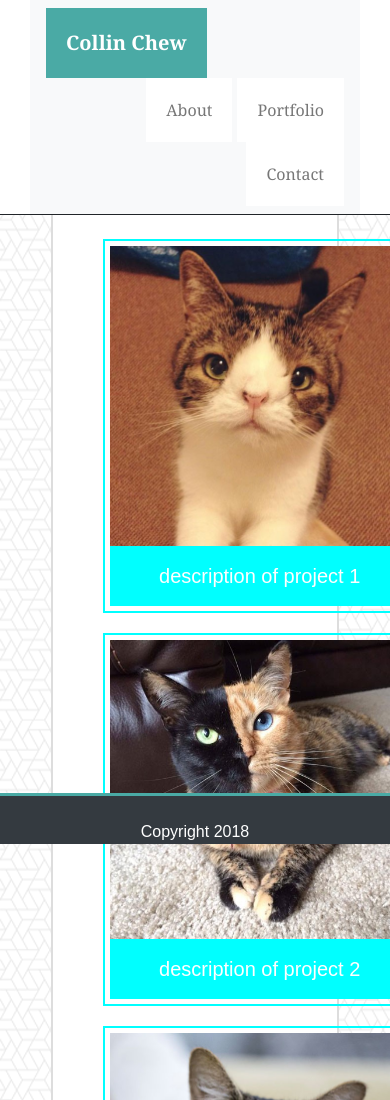
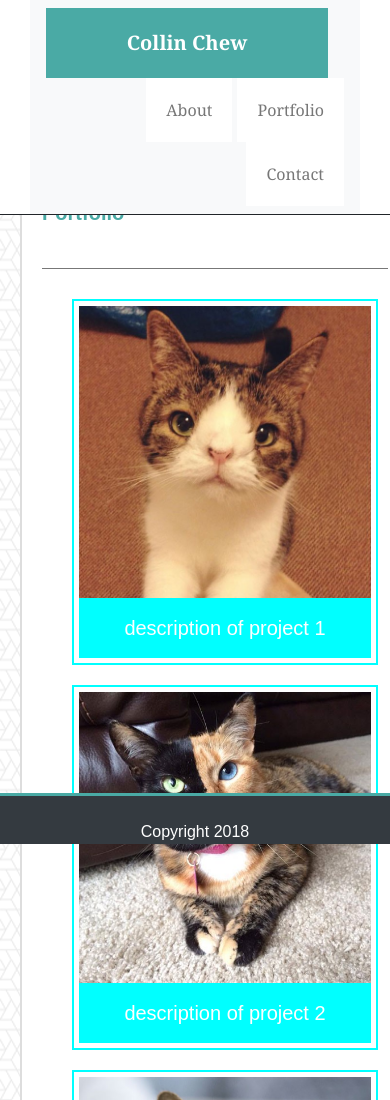
Before and after one commit to juicychewc/responsive-portfolio, a plain HTML site: page portfolio.html in a window 390 px wide. Shown: the top 1100 px of the page. Drawn offline with nearby package versions, Linux system fonts and the light colour scheme.

Commit message:
added media elements

```diff
--- a/assets/css/style.css
+++ b/assets/css/style.css
@@ -162,10 +162,91 @@ textarea[type=text]:focus {
 #myimage {
     float: left;
     width: 20%;
-    margin-right: 1vw;
+    margin-right: 2vw;
     margin-bottom: 1vw;
 }
 
 #submitbutton {
     width: 100px;
 }
+
+@media screen and (max-width: 990px) {
+
+    #myimage {
+        width: 40%;
+    }
+
+    section {
+        width: 60%;
+    }
+
+    input {
+        width: 80%;
+    }
+
+    textarea {
+        width: 80%;
+    }
+
+    .portolinks {
+        width: 45%;
+    }
+
+    .portolinks img {
+        width: 100%;
+    }
+
+}
+
+@media screen and (max-width: 780px) {
+
+    #myimage {
+        width: 50%;
+    }
+
+    .portolinks {
+        width: 45%;
+    }
+
+    p {
+        font-size: 16px;
+    }
+
+    section {
+        width: 100%;
+        margin: 80px 20px;
+    }
+
+    .description {
+        font-size: 18px;
+    }
+
+}
+
+@media screen and (max-width: 650px) {
+
+    .myname {
+        width: 100%;
+    }
+
+    nav {
+        text-align: center;
+        align-content: center;
+    }
+
+    #myimage {
+        width: 100%;
+    }
+
+    .description {
+        font-size: 16px;
+    }
+
+    .portolinks {
+        width: 100%;
+    }
+
+    .description {
+        font-size: 20px;
+    }
+}
```
